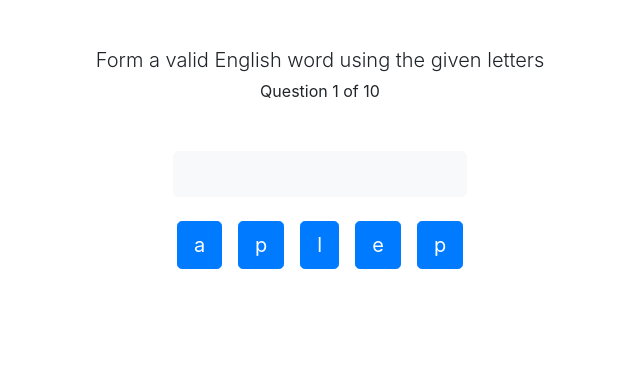
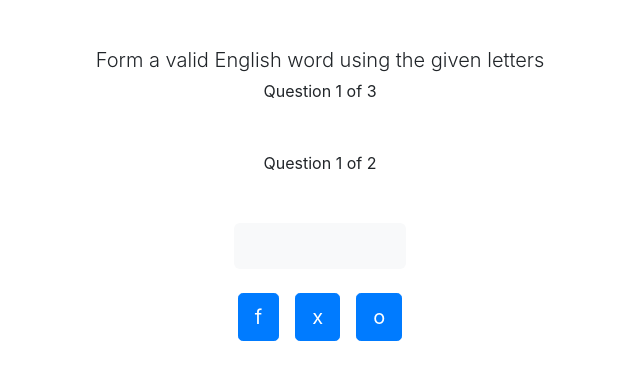
Before and after one commit to ivansychev/words-game, a website built with webpack: page public/index.html in a window 1280 px wide. Shown: the part 89-468 px from the top of the page, without its empty margins (320-960 px from the left). Built offline with nearby package versions, Linux system fonts and the light colour scheme.

Commit message:
restructured code a bit, added game loop

```diff
--- a/public/index.html
+++ b/public/index.html
@@ -12,7 +12,8 @@
             <h2 class="mb-5">English Vocabulary Trainer</h2>
 
             <p class="lead mb-1">Form a valid English word using the given letters</p>
-            <p class="mb-5">Question <span id="current_question">1</span> of <span id="total_questions">10</span></p>
+            <p class="mb-5">Question <span id="current_exercise">1</span> of <span id="total_exercises">3</span></p>
+            <p class="mb-5">Question <span id="current_question">1</span> of <span id="total_questions">6</span></p>
 
             <div>
                 <div id="answer" class="bg-light mx-1 mb-3" style="height: 46px; border-radius: 6px"></div>
--- /dev/null
+++ b/src/gameHelpers.ts
@@ -0,0 +1,42 @@
+import { createLetterElement, shuffle, toggleElementClass } from "./utils";
+
+export const generateResponsiveLetters = (
+    currentTask: string[],
+    answerDOMElement: HTMLElement,
+    lettersDOMElement: HTMLElement,
+    genWord: () => void
+) => {
+    const wordToGuess = currentTask.shift()
+    const currentLetters = shuffle(wordToGuess.split(''))
+    const answeredChars: HTMLElement[] = []
+    let currentAnswer = ''
+
+    currentLetters.forEach((char) => {
+        const pLetter = createLetterElement(char, 'primary')
+
+        const onClick = () => {
+            const suggestion = currentAnswer + char
+            if(suggestion === wordToGuess.substring(0, suggestion.length)){
+                currentAnswer = suggestion
+
+                pLetter.removeEventListener('click', onClick)
+                pLetter.remove()
+
+                const pAnswer = createLetterElement(char, 'success')
+                answeredChars.push(pAnswer)
+                answerDOMElement.append(pAnswer)
+
+                if(suggestion === wordToGuess){
+                    answeredChars.forEach((el) => el.remove())
+                    genWord()
+                }
+            } else {
+                toggleElementClass(pLetter, "btn-primary", "btn-danger")
+            }
+        }
+
+        pLetter.addEventListener('click', onClick)
+
+        lettersDOMElement.append(pLetter)
+    })
+}
--- a/src/index.ts
+++ b/src/index.ts
@@ -1,48 +1,49 @@
 import { WORDS } from "./words";
-import { createLetterElement, shuffle, toggleElementClass } from "./utils";
+import { shuffle } from "./utils";
+import { generateResponsiveLetters } from "./gameHelpers";
 
-const startGame = () => {
+const startGame = (words: string[], numberOfTasks: number, numberOfWords: number) => {
+    const currExerciseDOMElement = document.getElementById('current_exercise')
+    const currQuestionDOMElement = document.getElementById('current_question')
+    const totalExerciseDOMElement = document.getElementById('total_exercises')
+    const totalQuestionDOMElement = document.getElementById('total_questions')
     const lettersDOMElement = document.getElementById('letters')
     const answerDOMElement = document.getElementById('answer')
-    const words = shuffle(Array.from(WORDS))
+    const remainingWords = shuffle(Array.from(WORDS))
 
-    guessNextWord(lettersDOMElement, answerDOMElement)
+    let currentTask: string[] = []
+    let currentTaskNumber = 0;
+    let currentQuestionNumber = 0;
+
+    totalExerciseDOMElement.innerText = String(numberOfTasks)
+    totalQuestionDOMElement.innerText = String(numberOfWords)
+
+    const genTask = () => {
+        currentTask = remainingWords.splice(0,numberOfWords)
+        currExerciseDOMElement.innerText = String(++currentTaskNumber)
+        genWord()
+    }
+
+    const genWord = () => {
+        if(currentTask.length === 0){
+            currentQuestionNumber = 0
+            gameLoop()
+        } else {
+            currQuestionDOMElement.innerText = String(++currentQuestionNumber);
+            generateResponsiveLetters(currentTask, answerDOMElement, lettersDOMElement, genWord)
+        }
+    }
+
+    const gameLoop = () => {
+        if(remainingWords.length === 0 || currentTaskNumber > numberOfTasks){
+            alert("Done")
+        } else {
+            genTask()
+        }
+    }
+
+    gameLoop()
 }
 
-const guessNextWord = (lettersDOMElement: HTMLElement, answerDOMElement: HTMLElement) => {
-    const wordToGuess = WORDS.shift()
-    const currentLetters = shuffle(wordToGuess.split(''))
-    const answeredChars: HTMLElement[] = []
-    let currentAnswer = ''
 
-    currentLetters.forEach((char) => {
-        const pLetter = createLetterElement(char, 'primary')
-
-        const onClick = () => {
-            const suggestion = currentAnswer + char
-            if(suggestion === wordToGuess.substring(0, suggestion.length)){
-                currentAnswer = suggestion
-
-                pLetter.removeEventListener('click', onClick)
-                pLetter.remove()
-
-                const pAnswer = createLetterElement(char, 'success')
-                answeredChars.push(pAnswer)
-                answerDOMElement.append(pAnswer)
-
-                if(suggestion === wordToGuess){
-                    answeredChars.forEach((el) => el.remove())
-                    guessNextWord(lettersDOMElement, answerDOMElement)
-                }
-            } else {
-                toggleElementClass(pLetter, "btn-primary", "btn-danger")
-            }
-        }
-
-        pLetter.addEventListener('click', onClick)
-
-        lettersDOMElement.append(pLetter)
-    })
-}
-
-startGame()
+startGame(WORDS, 3, 2)
--- a/src/words.ts
+++ b/src/words.ts
@@ -1,5 +1,8 @@
 export const WORDS = [
-    "apple",
-    "function",
-    "timeout"
+    "fox",
+    "dog",
+    "cat",
+    "fox",
+    "dog",
+    "cat"
 ]
```
